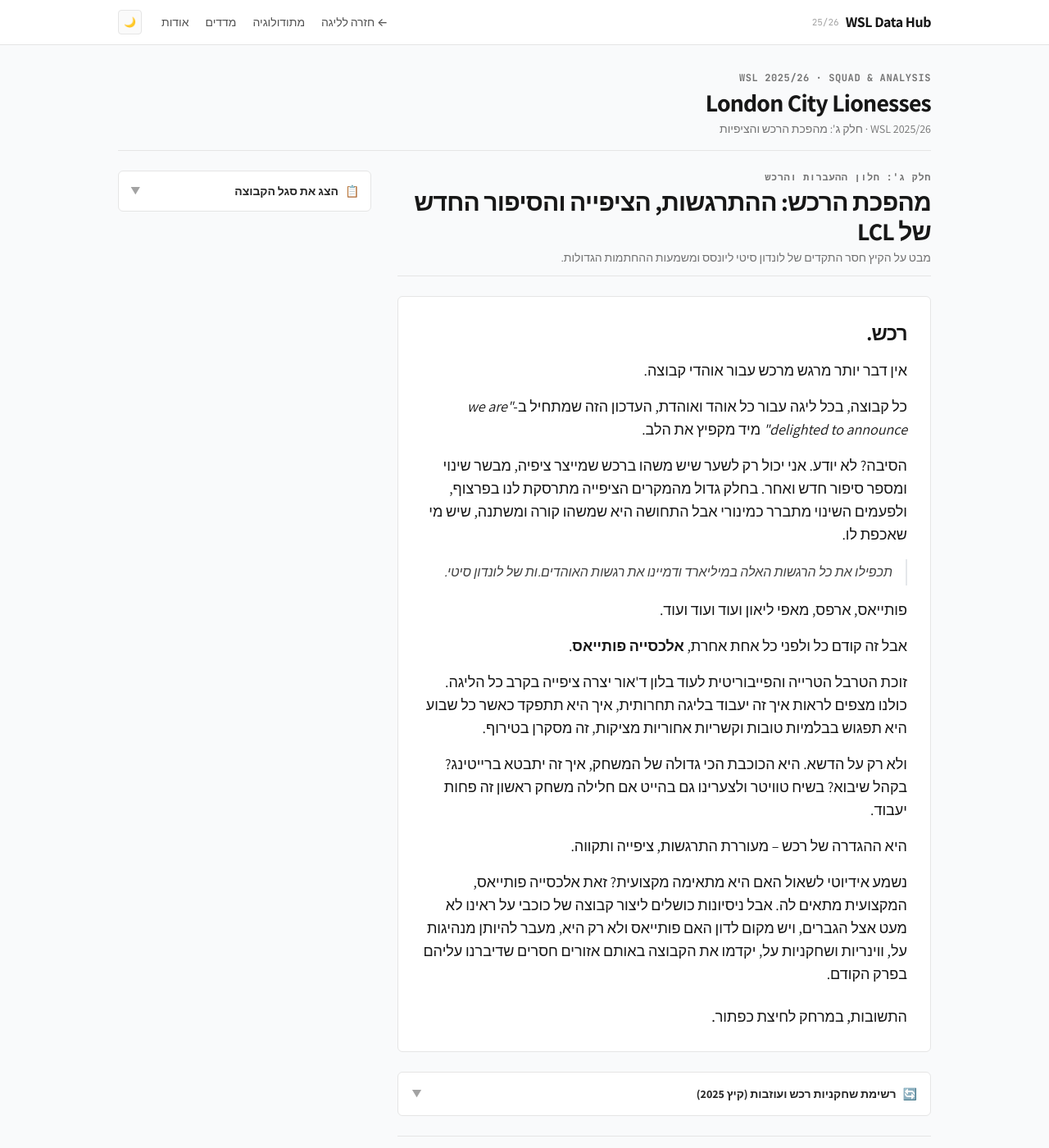
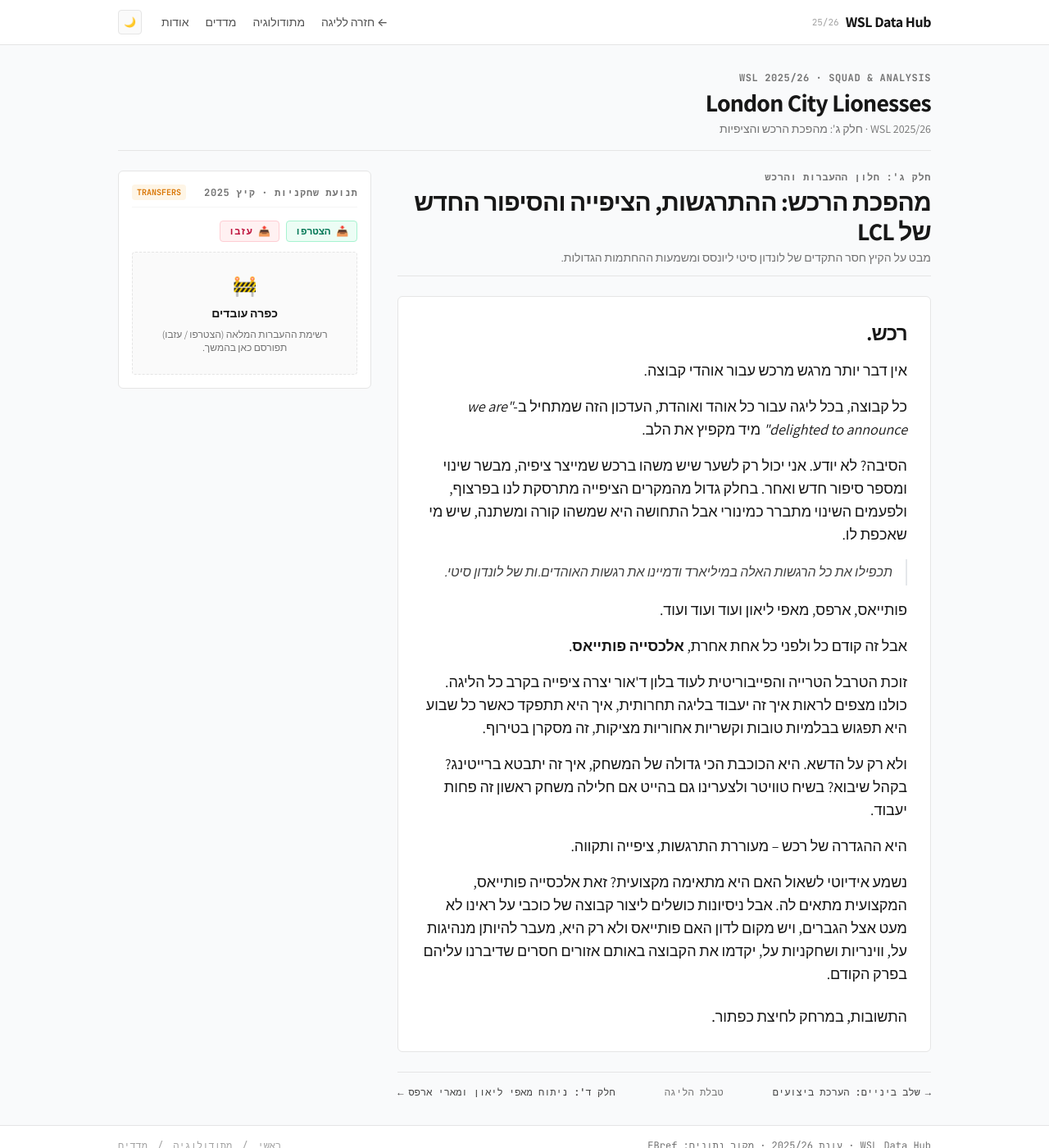
Before and after one commit to davidkorenblit/wsl-data-hub, a Jekyll site: the page built from teams/london-city-lionesses-transfers-intro.md, in a window 1280 px wide and 1400 px high. Shown: the whole window at 82% size. Built offline with Jekyll 4.4.1, drawn with Linux system fonts in a browser that asks for light colours; nearby versions of some CDN libraries.

Commit message:
Replace squad sidebar with transfers in/out placeholder on transfers intro page

```diff
--- a/_layouts/team.html
+++ b/_layouts/team.html
@@ -93,8 +93,42 @@
           {{ content }}
         </div>
 
-        <!-- Sidebar: Collapsible Squad Table -->
+        <!-- Sidebar: Dynamic based on page.sidebar -->
         <div class="lg:col-span-1">
+          {% if page.sidebar == 'transfers' %}
+          <!-- Transfers In/Out Sidebar -->
+          <div class="rounded-md border border-neutral-200 dark:border-neutral-800 bg-white dark:bg-[#121215] overflow-hidden space-y-3 p-4">
+            <div class="flex items-center justify-between border-b border-neutral-100 dark:border-neutral-800 pb-2">
+              <span class="text-xs font-mono uppercase text-neutral-500 dark:text-neutral-400 font-bold tracking-wider">
+                תנועת שחקניות · קיץ 2025
+              </span>
+              <span class="text-[10px] font-mono bg-amber-500/10 text-amber-600 dark:text-amber-400 px-1.5 py-0.5 rounded font-bold">
+                TRANSFERS
+              </span>
+            </div>
+
+            <!-- In / Out Tabs / Placeholder -->
+            <div class="space-y-3 pt-1">
+              <div class="flex gap-2 text-xs font-mono">
+                <span class="px-2.5 py-1 rounded bg-emerald-50 dark:bg-emerald-950/40 text-emerald-700 dark:text-emerald-300 font-bold border border-emerald-200 dark:border-emerald-800">
+                  📥 הצטרפו
+                </span>
+                <span class="px-2.5 py-1 rounded bg-rose-50 dark:bg-rose-950/40 text-rose-700 dark:text-rose-300 font-bold border border-rose-200 dark:border-rose-800">
+                  📤 עזבו
+                </span>
+              </div>
+
+              <div class="p-6 rounded border border-dashed border-neutral-200 dark:border-neutral-800 bg-neutral-50 dark:bg-neutral-900/50 text-center space-y-2">
+                <div class="text-2xl">🚧</div>
+                <div class="text-sm font-bold text-neutral-900 dark:text-white">כפרה עובדים</div>
+                <p class="text-neutral-500 dark:text-neutral-400 text-xs">
+                  רשימת ההעברות המלאה (הצטרפו / עזבו) תפורסם כאן בהמשך.
+                </p>
+              </div>
+            </div>
+          </div>
+          {% else %}
+          <!-- Default Collapsible Squad Table -->
           <details class="group rounded-md border border-neutral-200 dark:border-neutral-800 bg-white dark:bg-[#121215] overflow-hidden transition-all duration-200">
             <summary class="flex items-center justify-between p-3.5 cursor-pointer font-bold text-xs sm:text-sm text-neutral-800 dark:text-neutral-200 hover:bg-neutral-50 dark:hover:bg-[#18181c] select-none list-none">
               <span class="flex items-center gap-2">
@@ -142,6 +176,7 @@
               </div>
             </div>
           </details>
+          {% endif %}
         </div>
 
       </div>
--- a/teams/london-city-lionesses-transfers-intro.md
+++ b/teams/london-city-lionesses-transfers-intro.md
@@ -4,6 +4,7 @@
 team_name: "London City Lionesses"
 team_slug: "london-city-lionesses"
 team_meta: "WSL 2025/26 · חלק ג': מהפכת הרכש והציפיות"
+sidebar: transfers
 permalink: /teams/london-city-lionesses/transfers-intro/
 prev_url: /teams/london-city-lionesses/evaluation/
 prev_title: "שלב ביניים: הערכת ביצועים"
@@ -68,29 +69,6 @@
     </p>
   </article>
 
-  <!-- Transfers List (Collapsible / Placeholder) -->
-  <div class="rounded-md border border-neutral-200 dark:border-neutral-800 bg-white dark:bg-[#121215] overflow-hidden">
-    <details class="group">
-      <summary class="flex items-center justify-between p-4 cursor-pointer font-bold text-sm text-neutral-800 dark:text-neutral-200 hover:bg-neutral-50 dark:hover:bg-[#18181c] select-none list-none">
-        <span class="flex items-center gap-2">
-          <span>🔄</span>
-          <span>רשימת שחקניות רכש ועוזבות (קיץ 2025)</span>
-        </span>
-        <span class="text-neutral-400 dark:text-neutral-500 text-xs transition-transform duration-200 group-open:rotate-180">▼</span>
-      </summary>
-
-      <div class="p-6 border-t border-neutral-200 dark:border-neutral-800 bg-neutral-50 dark:bg-neutral-900/50 text-center space-y-2">
-        <div class="inline-flex items-center justify-center w-10 h-10 rounded-full bg-amber-500/10 text-amber-500 font-bold mb-1">
-          🚧
-        </div>
-        <h3 class="text-base font-bold text-neutral-900 dark:text-white">כפרה עובדים</h3>
-        <p class="text-neutral-500 dark:text-neutral-400 text-xs sm:text-sm max-w-md mx-auto">
-          רשימת ההעברות המלאה והמאומתת של LCL תפורסם בהמשך.
-        </p>
-      </div>
-    </details>
-  </div>
-
   <!-- Standardized Post Pagination -->
   {% include post_pagination.html %}
 
```
